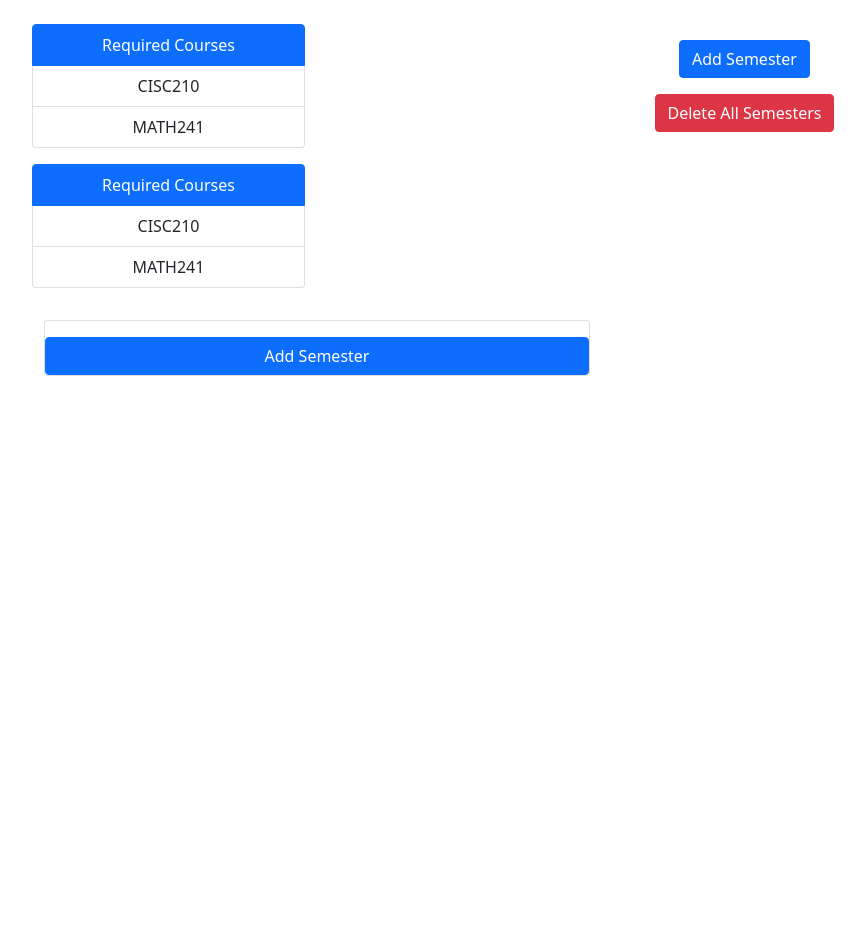
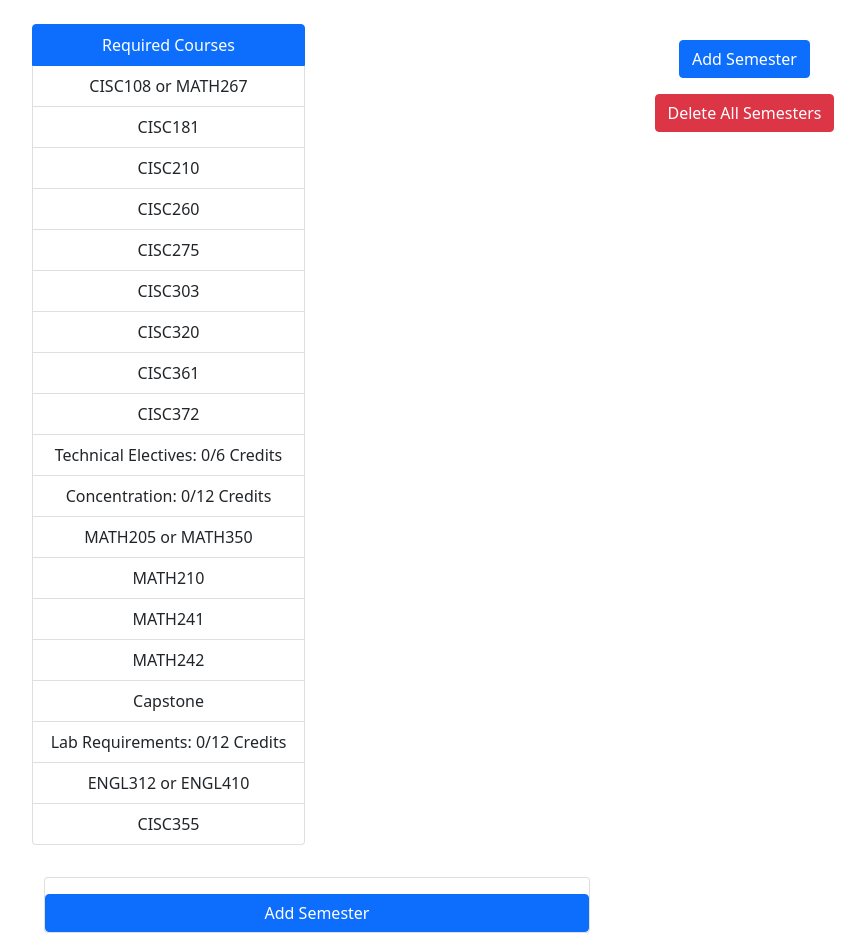
Before and after one commit to UD-CISC275-F21/ud-cis-scheduler-team-9, a React (Create React App) app: page / in a window 1280 px wide. Shown: the whole page, without its empty margins (38-903 px from the left). Before the commit the page ends 800 px from the top, so only its background shows below. Built offline with nearby package versions, Linux system fonts and the light colour scheme.

Commit message:
degree plan list updated

```diff
--- a/src/App.tsx
+++ b/src/App.tsx
@@ -9,38 +9,66 @@ import { PlanTable } from "./Components/PlanTable";
 import { RequiredDegreeList } from "./Components/RequiredDegreeList";
 
 import courseCatalog from "./Assets/testcourses.json";
+import degreePlanList from "./Assets/degreeplans.json";
 
 function App(): JSX.Element {
     const [plan, setPlan] = useState<Semester[]>([]);
     const [visible, setVisible] = useState<boolean>(false);
     const catalog: Record<string, Course> = courseCatalog;
-    const [degreePlan, setDegreePlan] = useState<string[]>(["CISC210", "MATH241"]);
-    const [requiredCourses, setRequiredCourses] = useState<string[]>(degreePlan);
-
-    useEffect (() => {
-        checkDegreePlan();
-    }, [plan]);
+    const degreePlans: Record<string, string[]> = degreePlanList;
+    const [currentDegreePlan, setCurrentDegreePlan] = useState<string[]>(degreePlans["Computer Science: (BS)"]);
 
     function addSemester(semester: Semester) {
         setPlan([...plan, semester]);
     }
 
     function deleteAllSemesters() {
-        //just to ignore the linter,
-        setDegreePlan(degreePlan);
         setPlan([]);
         console.log("Deleted All Semesters");
     }
 
+
     function checkCourse(course: string): boolean {
         let i;
-        for(i = 0; i<plan.length; i++){
-            if(plan[i].courseRecord[course]){
+        if (course.includes("or")){
+            const courses: string[] = course.split(" or ", 2);
+            for(i = 0; i<plan.length; i++){
+                if(plan[i].courseRecord[courses[0]] || plan[i].courseRecord[courses[1]]){
+                    return true;
+                }
+            }
+            return false;
+        }else if (course.includes("Credits")){
+            const requirement: string[] = course.split(": ");
+            const nondigits = new RegExp("[a-zA-Z:/ ]", "g");
+            const credits_needed = parseInt(course.replace(nondigits, ""));
+            console.log(credits_needed);
+            let credit_count = 0;
+            //console.log(requirement[0]);
+            for(i = 0; i<plan.length; i++){
+                const course_array: Course[] = Object.values(plan[i].courseRecord);
+                for (let j = 0; j < course_array.length; j++){
+                    if (course_array[j].fufills === requirement[0]){
+                        credit_count += course_array[j].credits;
+                    }
+                }
+            }
+
+            if (credit_count >= credits_needed){
                 return true;
+            }else{
+                return false;
             }
+        }else{
+            for(i = 0; i<plan.length; i++){
+                if(plan[i].courseRecord[course]){
+                    return true;
+                }
+            }
+            return false;
         }
-        return false;
     }
+
     function deleteSemester(semester: Semester) {
         let deleteSemesterIndex = 0;
         for(let i = 0; i < plan.length; i++) {
@@ -51,20 +79,6 @@ function App(): JSX.Element {
         const newPlan = [...plan];
         newPlan.splice(deleteSemesterIndex, 1);
         setPlan([...newPlan]);
-    }
-
-    function checkDegreePlan() {
-        let violations: string[] = [];
-        for (let i = 0; i < degreePlan.length; i++){
-            //console.log("TESTING " + degreePlan[i]);
-            //console.log(checkCourse(degreePlan[i]));
-            if (!checkCourse(degreePlan[i])){
-                const course: string = degreePlan[i];
-                violations = [...violations, course];
-            }
-        }
-        //It seems that useState does not like trying to set its variable in a loop multiple times
-        setRequiredCourses(violations);
     }
     function checkSemester(semesterToCheck: Semester): boolean{
         let i;
@@ -81,12 +95,11 @@ function App(): JSX.Element {
                 <br></br>
             </Row>
             <Row>
-                <RequiredDegreeList degree_list = {requiredCourses}></RequiredDegreeList>
+                <RequiredDegreeList checkCourse = {checkCourse} degree_list = {currentDegreePlan}></RequiredDegreeList>
                 <ControlPanel showModal={setVisible} deleteAllSemesters={deleteAllSemesters}></ControlPanel>
             </Row>
             <Row>
                 <AddSemesterModal addSemester={addSemester} checkSemester={checkSemester} setVisible={setVisible} checkCourse = {checkCourse} visible={visible} catalog={catalog}></AddSemesterModal>
-                <RequiredDegreeList degree_list = {requiredCourses}></RequiredDegreeList>
             </Row>
             <Row>
                 <PlanTable semesters = {plan} deleteSemester = {deleteSemester} showModal={setVisible}></PlanTable>
--- /dev/null
+++ b/src/Assets/degreeplans.json
@@ -0,0 +1,48 @@
+{
+    "Computer Science: (BS)": [
+        "CISC108 or MATH267",
+        "CISC181",
+        "CISC210",
+        "CISC260",
+        "CISC275",
+        "CISC303",
+        "CISC320",
+        "CISC361",
+        "CISC372",
+        "Technical Electives: 0/6 Credits",
+        "Concentration: 0/12 Credits",
+        "MATH205 or MATH350",
+        "MATH210",
+        "MATH241",
+        "MATH242",
+        "Capstone",
+        "Lab Requirements: 0/12 Credits",
+        "ENGL312 or ENGL410",
+        "CISC355"
+
+    ],
+    "Computer Science: (BA)": [
+        "BA"
+    ],
+    "Computer Science: Artificial Intelligence and Robotics Concentration":[
+        "AI"
+    ],
+    "Computer Science - Bioinformatics Concentration":[
+        "BIO"
+    ],
+    "Computer Science - Cybersecurity Concentration":[
+        "SECUR"
+    ],
+    "Computer Science - Data Science Concentration":[
+        "DATA"
+    ],
+    "Computer Science - High Performance Computing Concentration":[
+        "HIGH PERf"
+    ],
+    "Computer Science - Systems and Networks Concentration":[
+        "SYS"
+    ],
+    "Computer Science - Theory and Computation Concentration":[
+        "THEORY"
+    ]
+}
--- a/src/Components/RequiredDegreeList.tsx
+++ b/src/Components/RequiredDegreeList.tsx
@@ -1,11 +1,21 @@
 import React from "react";
+import { Semester } from "../interface/semester";
 
-export function RequiredDegreeList({degree_list}: {degree_list: string[]}): JSX.Element{
+
+export function RequiredDegreeList({checkCourse, degree_list}: {
+    checkCourse: (c: string)=>boolean,
+    degree_list: string[]}): JSX.Element{
 
     function createList(course: string){
-        return(
-            <a className="list-group-item list-group-item-action" key = {course}> {course} </a>
-        );
+        if (checkCourse(course)){
+            return(
+                <a className="list-group-item list-group-item-success" key = {course}> {course} </a>
+            );
+        }else{
+            return(
+                <a className="list-group-item list-group-item-action" key = {course}> {course} </a>
+            );
+        }
     }
 
     return(
```
